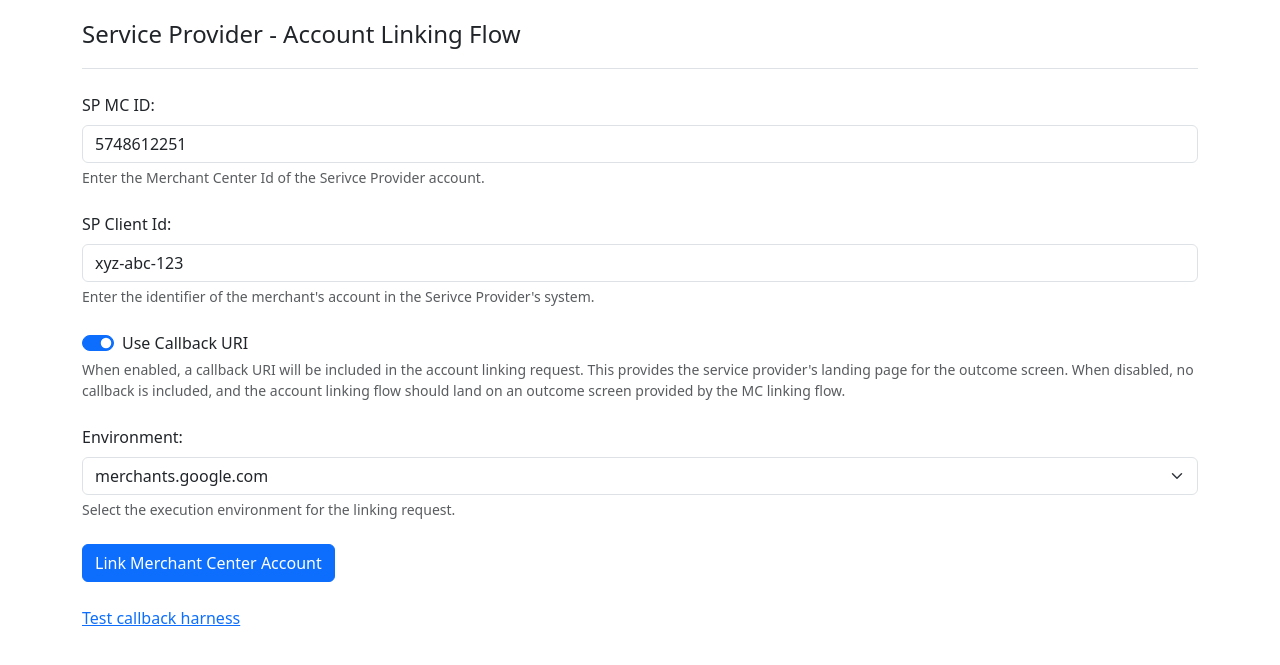
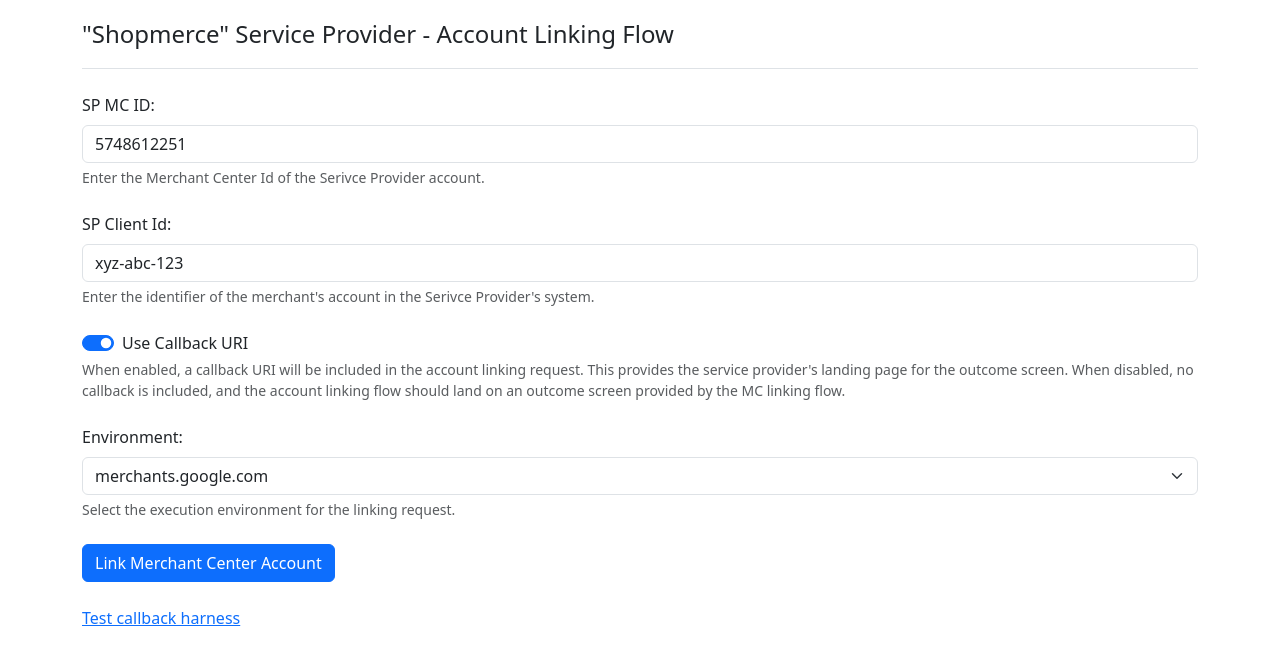
Before and after one commit to dwdii/dwdii.github.io, a Jekyll site: the page sp2/index.html, which Jekyll copies as it is, in a window 1280 px wide. Shown: the top 665 px of the page. Built offline with Jekyll 4.4.1, drawn with Linux system fonts in a browser that asks for light colours.

Commit message:
Update title and header to include 'Shopmerce'

```diff
--- a/sp2/index.html
+++ b/sp2/index.html
@@ -1,6 +1,6 @@
 <html>
 <head>
-	<title>SP2xUCP - Test Service Provider</title>
+	<title>Shopmerce - SP2xUCP - Test Service Provider</title>
   <meta http-equiv="Content-Security-Policy" content="script-src 'self' 'unsafe-inline'">
   <script src="sp2.js">
   </script>
@@ -11,7 +11,7 @@
 <div class="container-xxl mt-7 pt-7">
 	<div class="container">
 		<header class="d-flex flex-wrap py-3 mb-4 border-bottom">
-			<span class="fs-4"> Service Provider - Account Linking Flow</span>
+			<span class="fs-4"> "Shopmerce" Service Provider - Account Linking Flow</span>
 		</header>
 	</div>
 
```
